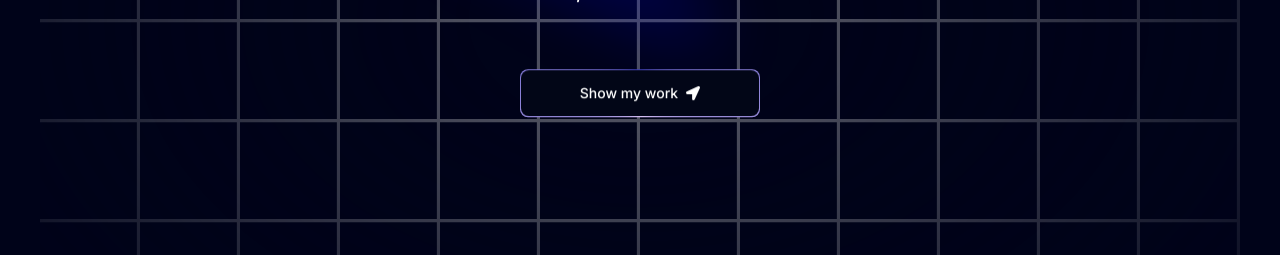
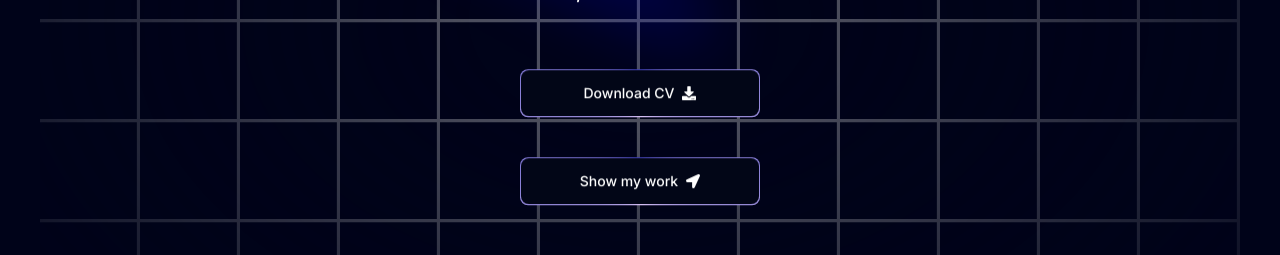
Before and after one commit to Azman-Idrisi/PortFolio, a Next.js app: page / in a window 1280 px wide. Shown: the part 381-636 px from the top of the page. Built offline with nearby package versions, Linux system fonts and the light colour scheme.

Commit message:
Added resume

```diff
--- a/components/Hero.tsx
+++ b/components/Hero.tsx
@@ -4,7 +4,7 @@ import React, { useEffect } from "react";
 import { Spotlight } from "./ui/Spotlight";
 import { TextGenerateEffect } from "./ui/TextGenerateEffect";
 import MagicButton from "./ui/MagicButton";
-import { FaLocationArrow } from "react-icons/fa";
+import { FaDownload, FaLocationArrow } from "react-icons/fa";
 import { useRevealAnimation } from "@/utils/useRevealAnimation";
 import { useRevealContext } from "@/utils/RevealContext";
 import { gsap } from "gsap";
@@ -119,6 +119,12 @@ const Hero = () => {
     }
   };
 
+  const handleDownloadCVClick = () => {
+    const resumeUrl =
+      "https://drive.google.com/file/d/1JCBAwEZqBxKEHkX7hc4rWE4Qhq4_8jEO/view?usp=sharing";
+    window.open(resumeUrl, "_blank", "noopener,noreferrer");
+  };
+
   return (
     <div className="pb-20 pt-36" ref={elementRef as any}>
       <div>
@@ -157,6 +163,15 @@ const Hero = () => {
 
           <div className="hero-button">
             <MagicButton
+              title="Download CV"
+              icon={<FaDownload />}
+              position="right"
+              handleClick={handleDownloadCVClick}
+            />
+          </div>
+
+          <div className="hero-button">
+            <MagicButton
               title="Show my work"
               icon={<FaLocationArrow />}
               position="right"
--- a/tsconfig.json
+++ b/tsconfig.json
@@ -18,7 +18,7 @@
     "moduleResolution": "bundler",
     "resolveJsonModule": true,
     "isolatedModules": true,
-    "jsx": "preserve",
+    "jsx": "react-jsx",
     "incremental": true,
     "plugins": [
       {
@@ -35,7 +35,8 @@
     "next-env.d.ts",
     "**/*.ts",
     "**/*.tsx",
-    ".next/types/**/*.ts"
+    ".next/types/**/*.ts",
+    ".next/dev/types/**/*.ts"
   ],
   "exclude": [
     "node_modules"
```
